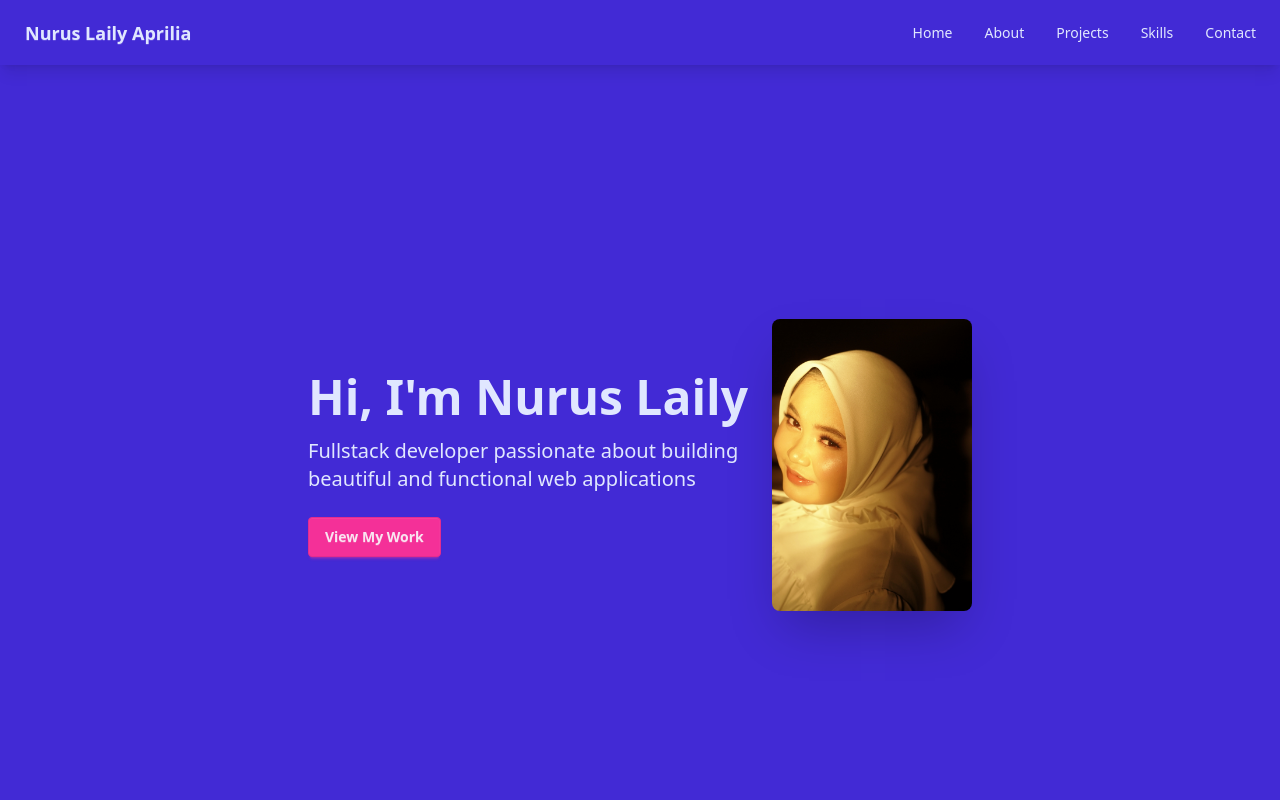
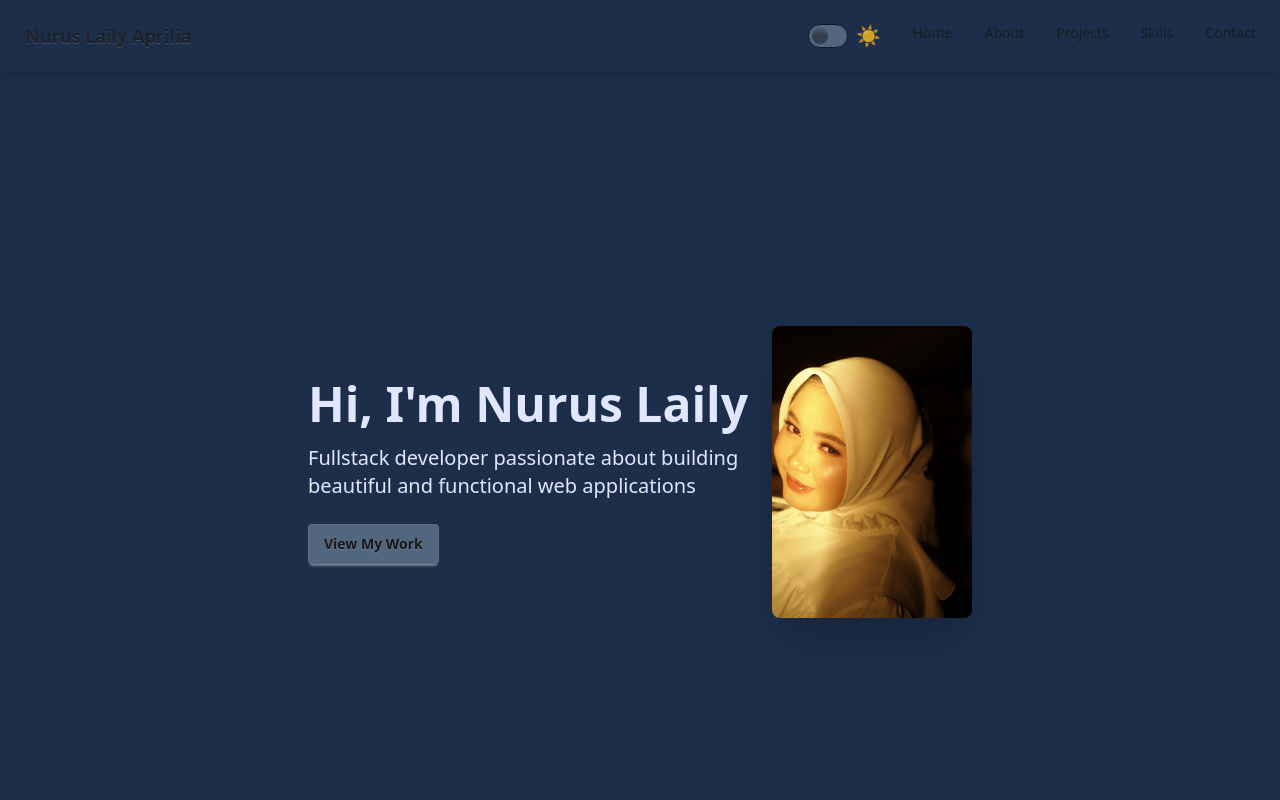
Before and after one commit to nuruslaily/nuruslaily.github.io, a React (Vite) app: page / in a window 1280 px wide. Shown: the top 800 px of the page. Built offline with nearby package versions, Linux system fonts and the light colour scheme.

Commit message:
update color primary and update tittle

```diff
--- a/index.html
+++ b/index.html
@@ -2,7 +2,7 @@
 <html lang="en">
   <head>
     <meta charset="UTF-8" />
-    <link rel="icon" type="image/svg+xml" href="/vite.svg" />
+    <link rel="icon" type="image/svg+xml" href="/nurus.svg" />
     <meta name="viewport" content="width=device-width, initial-scale=1.0" />
     <title>Nurus Laily Aprilia</title>
   </head>
--- a/src/components/Footer.tsx
+++ b/src/components/Footer.tsx
@@ -1,7 +1,7 @@
 export default function Footer() {
   return (
-    <footer className="footer bg-neutral text-neutral-content p-8 text-center">
+    <footer className="footer bg-[#180018] text-neutral-content p-8 text-center">
       <p>&copy; 2024 Nurus Laily. All rights reserved.</p>
     </footer>
-  )
+  );
 }
--- a/src/components/Navigation.tsx
+++ b/src/components/Navigation.tsx
@@ -1,20 +1,65 @@
-import { Link } from 'react-router-dom'
+import { Link } from "react-router-dom";
+import { useEffect, useState } from "react";
 
 export default function Navigation() {
+  const [isDark, setIsDark] = useState(false);
+
+  useEffect(() => {
+    const saved = localStorage.getItem("theme") === "dark";
+    setIsDark(saved);
+    document.documentElement.setAttribute(
+      "data-theme",
+      saved ? "dark" : "light",
+    );
+  }, []);
+
+  const toggleDarkMode = () => {
+    const newDark = !isDark;
+    setIsDark(newDark);
+    localStorage.setItem("theme", newDark ? "dark" : "light");
+    document.documentElement.setAttribute(
+      "data-theme",
+      newDark ? "dark" : "light",
+    );
+  };
+
   return (
-    <div className="navbar bg-primary text-primary-content shadow-lg">
+    <div className="navbar bg-[#1c2e4a] text-base-content/80 dark:text-[#d1cfc9] shadow-lg">
       <div className="flex-1">
-        <Link to="/" className="btn btn-ghost text-lg font-bold">Nurus Laily Aprilia</Link>
+        <Link to="/" className="btn btn-ghost text-lg font-bold">
+          Nurus Laily Aprilia
+        </Link>
       </div>
       <div className="flex-none">
         <ul className="menu menu-horizontal px-1 gap-2">
-          <li><Link to="/">Home</Link></li>
-          <li><Link to="/about">About</Link></li>
-          <li><Link to="/projects">Projects</Link></li>
-          <li><Link to="/skills">Skills</Link></li>
-          <li><Link to="/contact">Contact</Link></li>
+          <li>
+            <label className="flex items-center cursor-pointer gap-2 ml-2 bg-transparent">
+              <input
+                type="checkbox"
+                checked={isDark}
+                onChange={toggleDarkMode}
+                className="toggle border-[#0f1a2b] bg-[#52677d] checked:border-[#0f1a2b] checked:bg-[#d1cfc9] checked:text-[#0f1a2b]"
+              />
+              <span className="text-xl">{isDark ? "🌙" : "☀️"}</span>
+            </label>
+          </li>
+          <li>
+            <Link to="/">Home</Link>
+          </li>
+          <li>
+            <Link to="/about">About</Link>
+          </li>
+          <li>
+            <Link to="/projects">Projects</Link>
+          </li>
+          <li>
+            <Link to="/skills">Skills</Link>
+          </li>
+          <li>
+            <Link to="/contact">Contact</Link>
+          </li>
         </ul>
       </div>
     </div>
-  )
+  );
 }
--- a/src/pages/About.tsx
+++ b/src/pages/About.tsx
@@ -1,35 +1,49 @@
 export default function About() {
   return (
-    <div className="container mx-auto px-4 py-16">
+    <div className="container mx-auto px-4 py-30">
       <div className="text-center mb-12">
         <h2 className="text-4xl font-bold mb-6">About Me</h2>
         <p className="text-lg text-base-content/80 max-w-2xl mx-auto">
-          I'm a dedicated developer with a passion for creating elegant solutions to complex problems.
-          With experience in modern web technologies, I strive to build applications that are not only
-          functional but also delightful to use. I love learning new technologies and collaborating
-          with teams to bring ideas to life.
+          I'm a dedicated developer with a passion for creating elegant
+          solutions to complex problems. With experience in modern web
+          technologies, I strive to build applications that are not only
+          functional but also delightful to use. I love learning new
+          technologies and collaborating with teams to bring ideas to life.
         </p>
       </div>
       <div className="grid grid-cols-1 md:grid-cols-3 gap-6">
-        <div className="card bg-base-200 shadow-md">
+        <div className="card bg-[#52677d] dark:text-[#d1cfc9] shadow-md">
           <div className="card-body">
             <h3 className="card-title">Experience</h3>
-            <p>Several years of experience in fullstack web development using React, TypeScript, Node.js, and modern web technologies.</p>
+            <ul className="list-disc list-inside space-y-2">
+              <li>Fullstack web development with React, TypeScript, Node.js</li>
+              <li>EEPROM Organization member</li>
+              <li>TEFA (Teaching Factory) IoT program participant</li>
+              <li>Modern web technologies implementation</li>
+            </ul>
           </div>
         </div>
-        <div className="card bg-base-200 shadow-md">
+        <div className="card bg-[#52677d] dark:text-[#d1cfc9] shadow-md">
           <div className="card-body">
             <h3 className="card-title">Education</h3>
-            <p>Self taught developer with continuous learning through online courses, projects, and community involvement.</p>
+            <ul className="list-disc list-inside space-y-2">
+              <li>Bachelor's degree - State Polytechnic of Malang</li>
+              <li>Dicoding Certification</li>
+              <li>Alterra Academy Certification</li>
+              <li>Continuous learning through online courses and projects</li>
+            </ul>
           </div>
         </div>
-        <div className="card bg-base-200 shadow-md">
+        <div className="card bg-[#52677d] dark:text-[#d1cfc9] shadow-md">
           <div className="card-body">
             <h3 className="card-title">Passion</h3>
-            <p>I'm passionate about clean code, user experience, and staying up-to-date with the latest web development trends.</p>
+            <p>
+              I'm passionate about clean code, user experience, and staying
+              up-to-date with the latest web development trends.
+            </p>
           </div>
         </div>
       </div>
     </div>
-  )
+  );
 }
--- a/src/pages/Home.tsx
+++ b/src/pages/Home.tsx
@@ -1,20 +1,25 @@
-import profileImage from '../assets/profile.jpg';
+import profileImage from "../assets/profile.jpg";
 
 export default function Home() {
   return (
-    <div className="hero min-h-screen bg-primary text-primary-content">
+    <div className="hero min-h-screen bg-[#1c2e4a] text-primary-content">
       <div className="hero-content flex-col lg:flex-row-reverse">
-              <img
-                src={profileImage}
-                className="w-50 rounded-lg shadow-2xl"
-              />
+        <img src={profileImage} className="w-50 rounded-lg shadow-2xl" />
         <div className="max-w-md">
           <h1 className="text-5xl font-bold mb-4">Hi, I'm Nurus Laily</h1>
 
-                <p className="text-xl mb-6">Fullstack developer passionate about building beautiful and functional web applications</p>
-                <a href="/projects" className="btn btn-secondary">View My Work</a>
+          <p className="text-xl mb-6">
+            Fullstack developer passionate about building beautiful and
+            functional web applications
+          </p>
+          <a
+            href="/projects"
+            className="btn bg-[#52677d] border-0 hover:bg-[#0f1a2b] dark:text-[#d1cfc9]"
+          >
+            View My Work
+          </a>
         </div>
       </div>
     </div>
-      )
+  );
 }
--- a/src/pages/Projects.tsx
+++ b/src/pages/Projects.tsx
@@ -4,21 +4,34 @@ import { Link } from "react-router-dom";
 
 export default function Projects() {
   return (
-    <div className="container mx-auto px-4 py-16">
-      <h2 className="text-4xl font-bold text-center mb-12">Featured Projects</h2>
+    <div className="container mx-auto px-4 py-45">
+      <h2 className="text-4xl font-bold text-center mb-12">
+        Featured Projects
+      </h2>
       <div className="grid grid-cols-1 md:grid-cols-2 lg:grid-cols-3 gap-6">
-        {projects.map(project => (
-          <div key={project.id} className="card bg-base-500 shadow-xl hover:shadow-2xl transition-shadow">
+        {projects.map((project) => (
+          <div
+            key={project.id}
+            className="card bg-[#52677d] dark:text-[#d1cfc9] shadow-xl hover:shadow-2xl transition-shadow"
+          >
             <div className="card-body">
               <h3 className="card-title">{project.title}</h3>
               <p>{project.description}</p>
               <div className="flex flex-wrap gap-2 my-2">
                 {project.technologies.map((tech, idx) => (
-                  <span key={idx} className="badge badge-primary">{tech}</span>
+                  <span
+                    key={idx}
+                    className="badge bg-[#1c2e4a] border-0 hover:bg-[#0f1a2b] dark:text-[#d1cfc9] badge-sm"
+                  >
+                    {tech}
+                  </span>
                 ))}
               </div>
               <div className="card-actions justify-start">
-                <Link to={`/project/${project.id}`} className="btn btn-primary btn-sm">
+                <Link
+                  to={`/project/${project.id}`}
+                  className="btn bg-[#1c2e4a] border-0 hover:bg-[#0f1a2b] dark:text-[#d1cfc9] btn-sm"
+                >
                   View Details <MoveRight />
                 </Link>
               </div>
@@ -27,5 +40,5 @@ export default function Projects() {
         ))}
       </div>
     </div>
-  )
+  );
 }
--- a/src/pages/Skills.tsx
+++ b/src/pages/Skills.tsx
@@ -3,22 +3,29 @@ import { skills } from "../data/skills";
 
 export default function Skills() {
   return (
-    <div className="container mx-auto px-4 py-16">
+    <div className="container mx-auto px-4 py-28">
       <h2 className="text-4xl font-bold text-center mb-12">Skills</h2>
       <div className="grid grid-cols-2 sm:grid-cols-3 md:grid-cols-4 lg:grid-cols-6 gap-4 mb-12">
         {skills.map((skill, idx) => (
-          <div key={idx} className="badge badge-lg badge-primary p-4 text-center">{skill}</div>
+          <div
+            key={idx}
+            className="badge badge-lg bg-[#1c2e4a] border-0 hover:bg-[#0f1a2b] dark:text-[#d1cfc9] p-4 text-center"
+          >
+            {skill}
+          </div>
         ))}
       </div>
 
       <div className="grid grid-cols-1 md:grid-cols-3 gap-6">
         {categories.map((category, idx) => (
-          <div key={idx} className="card bg-base-200">
+          <div key={idx} className="card bg-[#52677d] dark:text-[#d1cfc9]">
             <div className="card-body">
               <h3 className="card-title">{category.name}</h3>
               <ul className="list-disc list-inside space-y-2">
                 {category.items.map((item, i) => (
-                  <li key={i} className="text-base-content/80">{item}</li>
+                  <li key={i} className="text-[#d1cfc9]">
+                    {item}
+                  </li>
                 ))}
               </ul>
             </div>
@@ -26,5 +33,5 @@ export default function Skills() {
         ))}
       </div>
     </div>
-  )
+  );
 }
```
Also changed, not shown: src/App.tsx (+12 -12 lines), src/data/projects.ts (+33 -29 lines), src/pages/Contact.tsx (+85 -21 lines), src/pages/ProjectDetail.tsx (+34 -13 lines), public/nurus.svg (added), src/index.css (line endings or trailing spaces). Lines whose indentation alone changed are shown as unchanged.
